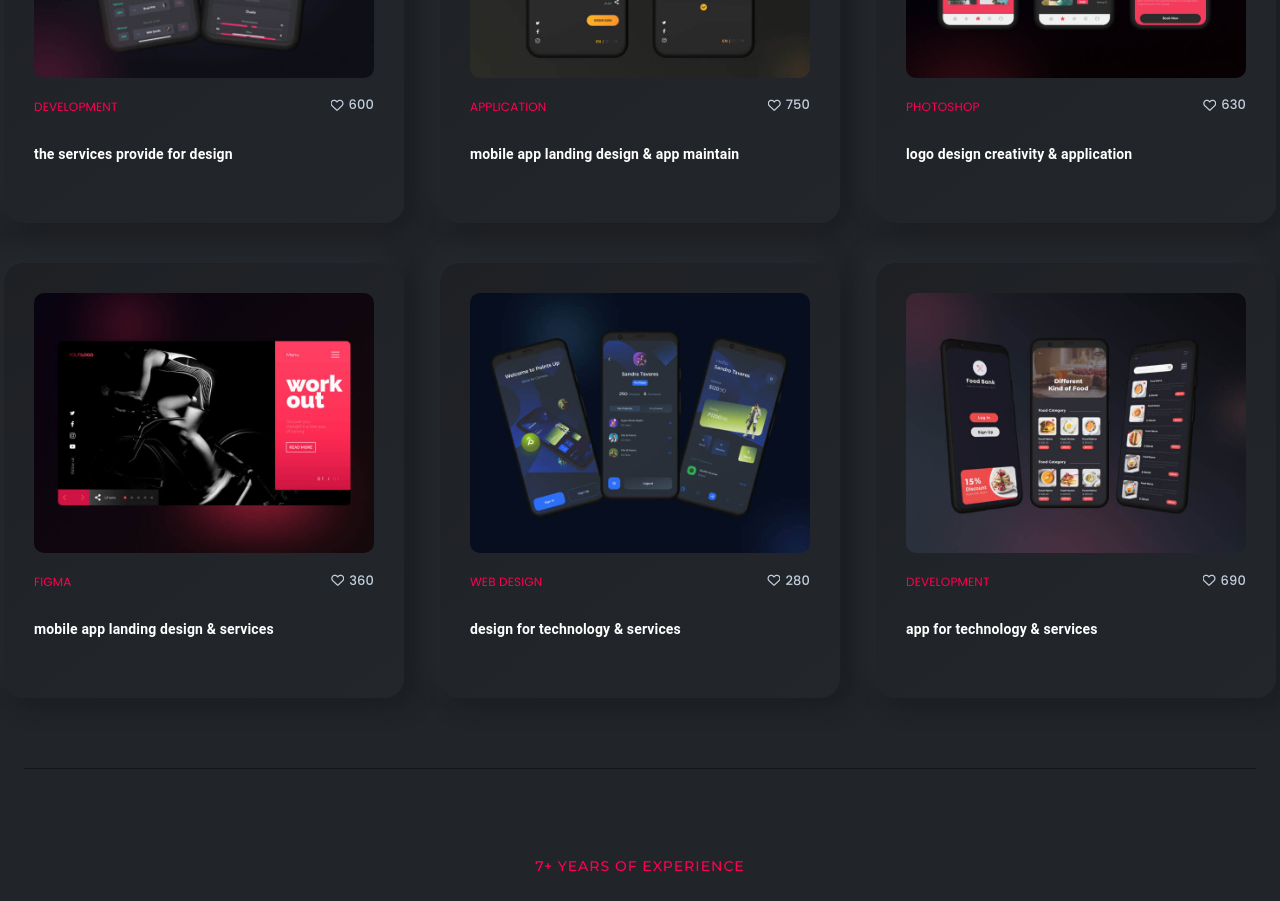
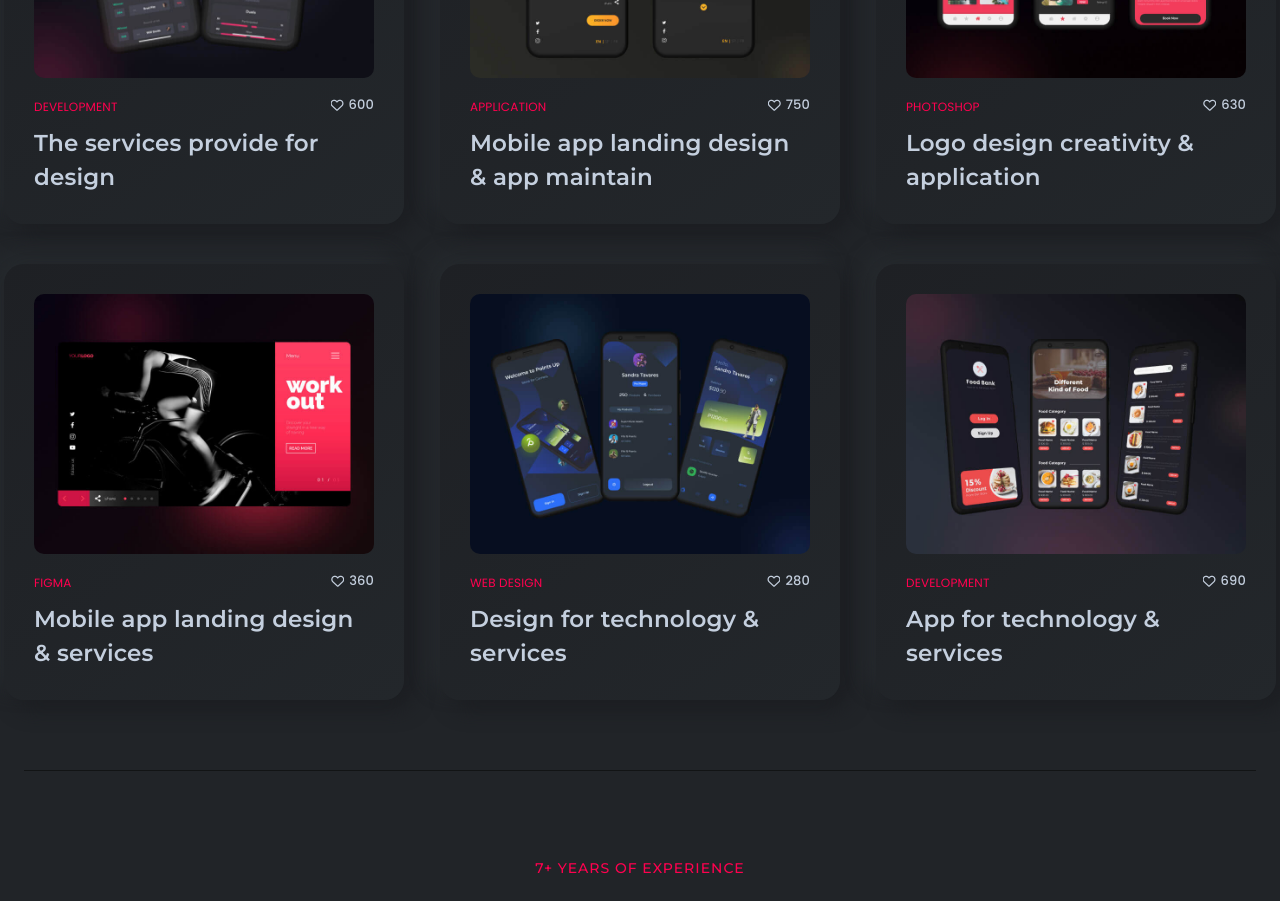
Before and after one commit to imranprof/jobs-frontend, a Next.js app: page / in a window 1280 px wide. Shown: the part 2580-3481 px from the top of the page. Built offline with nearby package versions, Linux system fonts and the light colour scheme.

Commit message:
style: hover card title effect

```diff
--- a/API/mock/portfolioData.js
+++ b/API/mock/portfolioData.js
@@ -3,42 +3,42 @@ export const PortfolioData = [
         id: 1,
         image: "portfolio-01.jpg",
         category: "development",
-        title: "the services provide for design",
+        title: "The services provide for design",
         reactCount: "600"
     },
     {
         id: 2,
         image: "portfolio-02.jpg",
         category: "application",
-        title: "mobile app landing design & app maintain",
+        title: "Mobile app landing design & app maintain",
         reactCount: "750"
     },
     {
         id: 3,
         image: "portfolio-03.jpg",
         category: "photoshop",
-        title: "logo design creativity & application",
+        title: "Logo design creativity & application",
         reactCount: "630"
     },
     {
         id: 4,
         image: "portfolio-04.jpg",
         category: "figma",
-        title: "mobile app landing design & services",
+        title: "Mobile app landing design & services",
         reactCount: "360"
     },
     {
         id: 5,
         image: "portfolio-05.jpg",
         category: "web design",
-        title: "design for technology & services",
+        title: "Design for technology & services",
         reactCount: "280"
     },
     {
         id: 6,
         image: "portfolio-06.jpg",
         category: "development",
-        title: "app for technology & services",
+        title: "App for technology & services",
         reactCount: "690"
     },
 
--- a/src/components/CustomMui/Card/card.js
+++ b/src/components/CustomMui/Card/card.js
@@ -1,10 +1,10 @@
 import React, {useContext} from 'react';
 import {Card, CardContent, CardMedia} from "@material-ui/core";
+import Icon from "@material-ui/core/Icon";
 
+import ThemeContextProvider from "../../../contexts/themeContext";
+import FontAwesomeIcons from "../../../../styles/FontAwesomeIcons";
 import {CardStyle} from "./style";
-import ThemeContextProvider from "../../../contexts/themeContext";
-import Icon from "@material-ui/core/Icon";
-import FontAwesomeIcons from "../../../../styles/FontAwesomeIcons";
 
 const CustomCard = ({portfolio}) => {
     const customTheme = useContext(ThemeContextProvider);
@@ -28,7 +28,12 @@ const CustomCard = ({portfolio}) => {
                         {reactCount}
                     </div>
                 </div>
-                <h4 className={`${classes.cardWrapper}__category-info`}>{title}</h4>
+                <h4 className={`${classes.cardWrapper}__title`}>
+                    <a href="#" className={`${classes.cardWrapper}__title__link`}>
+                        {title}
+                        <Icon className={`${classes.cardWrapper}__title__link__arrow ${FontAwesomeIcons.arrow}`} />
+                    </a>
+                </h4>
             </CardContent>
         </Card>
     );
--- a/src/components/CustomMui/Card/style.js
+++ b/src/components/CustomMui/Card/style.js
@@ -52,8 +52,38 @@ const useStyles = makeStyles({
                 '&:hover': {
                     color: theme.palette.customColor.highContrast
                 }
-            }
-        }
+            },
+        },
+        '&__title': {
+            fontFamily: FONTS.primaryFont,
+            margin: 0,
+            '&__link': {
+                display: "inline-block",
+                color: theme.palette.customColor.main,
+                fontSize: 23,
+                fontWeight: 600,
+                textDecoration: "none",
+                lineHeight: "34px",
+                transition: "all 0.4s ease",
+                '&__arrow': {
+                    color: theme.palette.customColor.highContrast,
+                    top: 3,
+                    marginLeft: 6,
+                    transform: "rotate(-45deg)",
+                    transition: "all 0.4s ease",
+                    opacity: 0,
+                    fontSize: 0
+                },
+                '&:hover': {
+                    color: theme.palette.customColor.highContrast,
+                },
+                '&:hover > &__arrow': {
+                    opacity: 1,
+                    fontSize: 20
+                }
+            },
+
+        },
     })
 });
 
```
